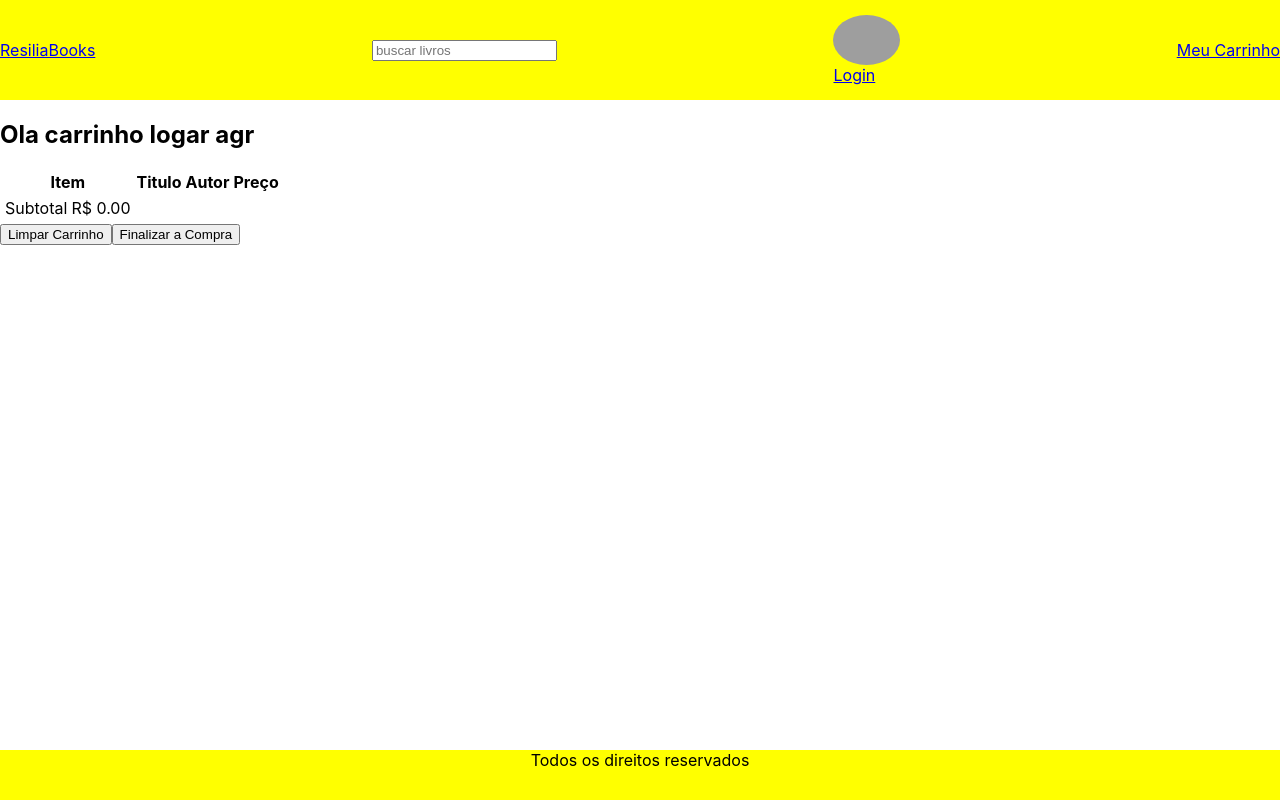
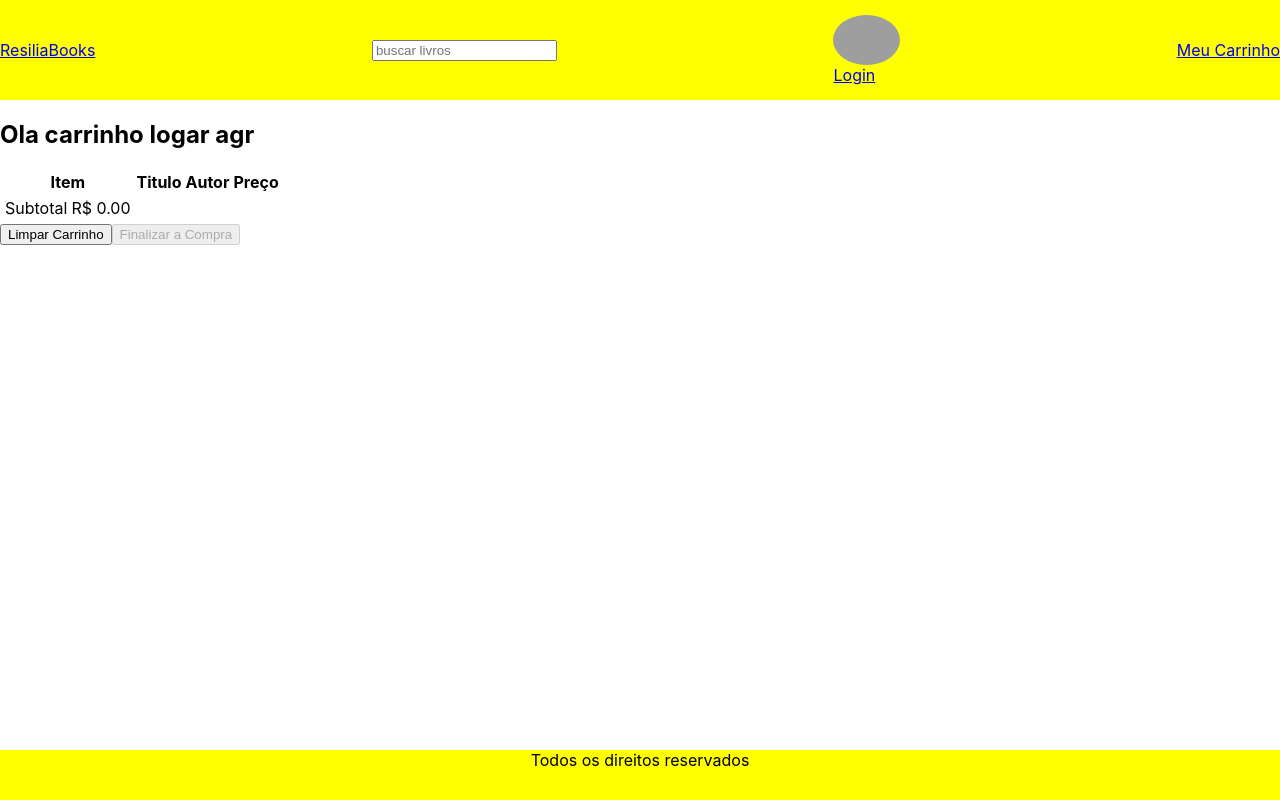
Before and after one commit to arturacm/ResiliaBooks, a React (Create React App) app: page /carrinho in a window 1280 px wide. Built offline with nearby package versions, Linux system fonts and the light colour scheme; grey boxes are pictures that could not be loaded.

Commit message:
FIX: admin agora não possui livros e não pode comprar

```diff
--- a/src/components/Carrinho/Carrinho.jsx
+++ b/src/components/Carrinho/Carrinho.jsx
@@ -76,7 +76,7 @@ function Carrinho({perfilEstaLogado}) {
                 </tbody>
             </Tabela>
             <button onClick={limparCarrinho}>Limpar Carrinho</button>
-            <button disabled={numLivros>0}>Finalizar a Compra</button>
+            <button disabled={numLivros>0 || !Boolean(user) || user === 'admin'}>Finalizar a Compra</button>
         </section>
     )
 }
--- a/src/components/Login/Login.jsx
+++ b/src/components/Login/Login.jsx
@@ -22,8 +22,11 @@ function Login() {
 
         if (user === 'admin'){
             localStorage.setItem('user',user);
+            localStorage.setItem(user,JSON.stringify({
+                livros : []
+            }))
             alert("login de administrador");
-            window.location = "/"//gambiarra momentanea
+            window.location = "/"
         }else{
             imageExists(imageUrl,(existe)=>{
                 if(existe){
@@ -41,7 +44,7 @@ function Login() {
                     // setUser(imageUrl)
                     alert(`Bem vindo ${e.target[0].value}!`);
 
-                    window.location = "/"//gambiarra momentanea
+                    window.location = "/"
 
                 } else{
                     alert("Github invalido")
```
